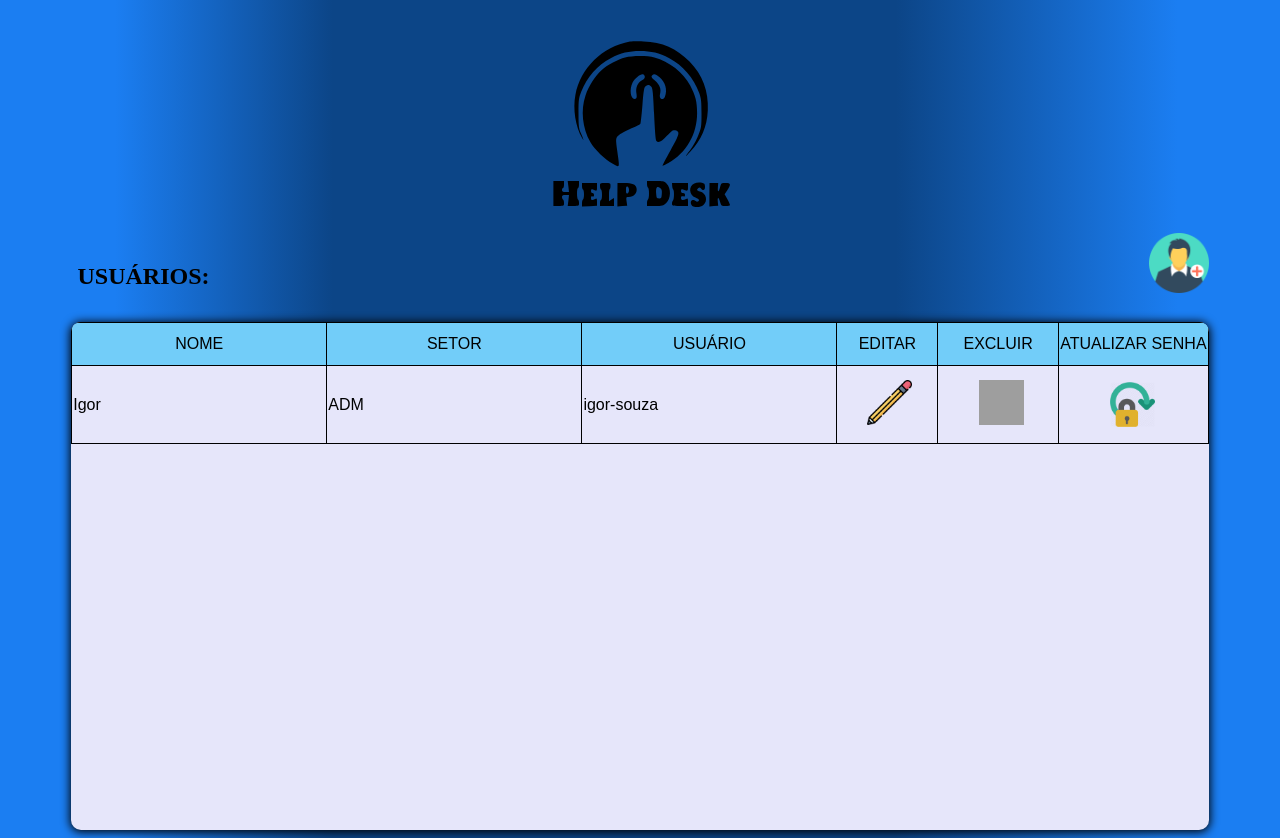
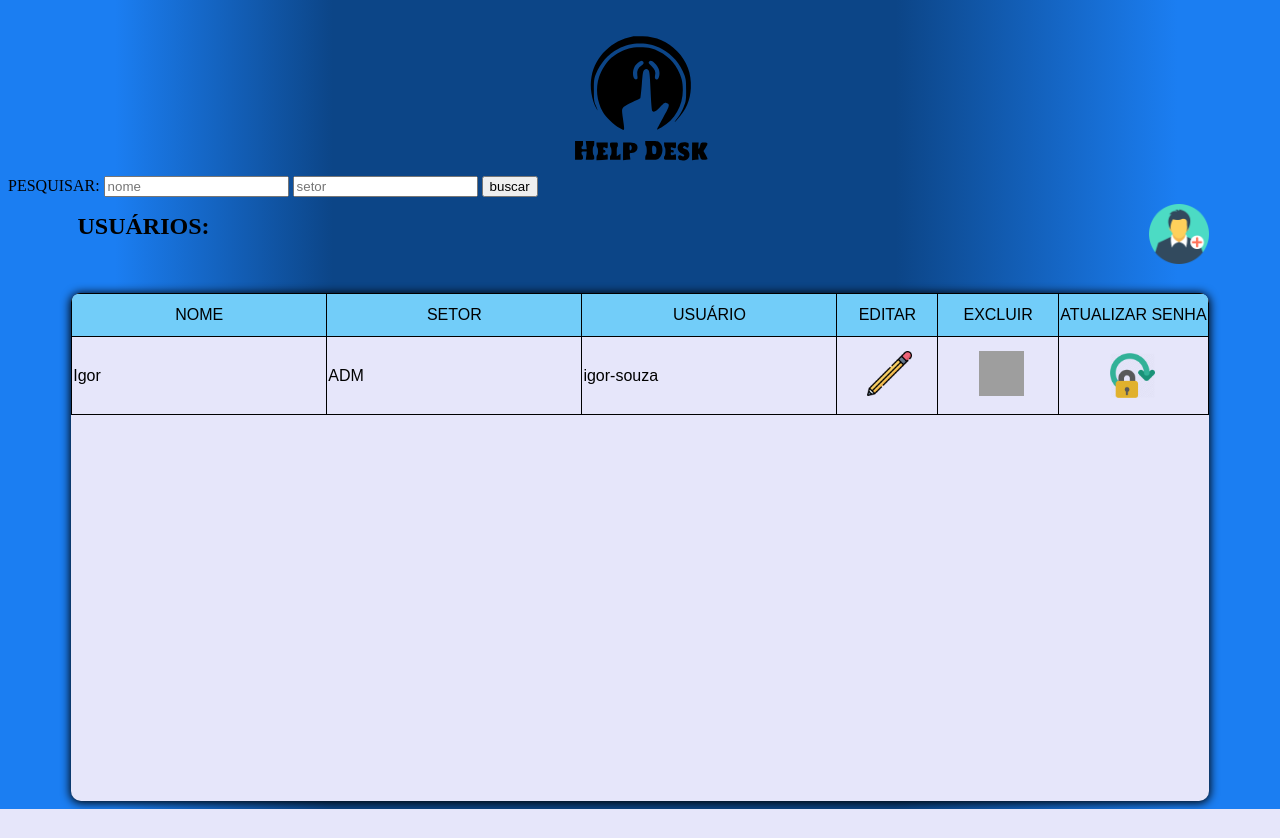
Before and after one commit to Igor-S-Souza/Trabalho-Final-1, a PHP site: page /ADM/usuario_setor.php in a window 1280 px wide. After the commit the page ends 809 px from the top, so only its background shows below. Run offline with PHP 8.4, Linux system fonts and the light colour scheme; the visitor is signed in with stand-in values (Sample User, id 1); data comes from the database, SQL or seed files in the repository; tables that the repository leaves empty hold one stand-in row (values such as "Sample post"); data that the repository does not hold is empty; some libraries are stand-ins or nearby versions; grey boxes are pictures that could not be loaded.

Commit message:
barra de pesquisa

```diff
--- a/ADM/usuario_setor.php
+++ b/ADM/usuario_setor.php
@@ -4,21 +4,37 @@ include ("../DADOS_USUARIO/dados_de_usuario.php");
 <!DOCTYPE html>
 <html>
 <head>
-	<?php include ('../BANCO/conexao.php'); ?>
+	<?php include ('../BANCO/conexao.php');
+
+  ?>
+
 	<meta charset="utf-8">
 	<meta name="viewport" content="width=device-width, initial-scale=1">
 	<link rel="stylesheet" type="text/css" href="../CSS/estilo.css">
 	<script src="https://kit.fontawesome.com/875bd3d356.js" crossorigin="anonymous"></script>
 	<title></title>
 </head>
+<?php
+
+  $nomepesquisa=$_POST['nome'];
+  $setorpesquisa=$_POST['setor'];
+
+ ?>
 <body class="corpo">
 
 	<center>
-<a href="menu.php"><img src="../IMAGENS/logo.svg" style="max-width : 100%; height :200px; margin-top:  1% "></a>
+<a href="menu.php"><img src="../IMAGENS/logo.svg" style="max-width : 100%; height :150px; margin-top:  1% "></a>
 	<br>
 	<br>
 	</center>
 	<h2 style="margin-left:5.5%; margin-bottom: -5%;" >USUÁRIOS:</h2>
+
+  <form class="" action="usuario_setor.php" method="post">
+    <label class="">PESQUISAR:</label>
+    <input type="text" name="nome" value="" placeholder="nome">
+    <input type="text" name="setor" value="" placeholder="setor">
+    <input type="submit" name="buscar" value="buscar">
+  </form>
 
 		<div>
 			<a href="adicionar_usuario_setor.php"><img src="../IMAGENS/adicionar_usuario.png" class="imagem_adicionar_usuario"></a>
@@ -48,7 +64,17 @@ include ("../DADOS_USUARIO/dados_de_usuario.php");
 		</td>
 	</tr>
 <?php
-	$selecionando = mysqli_query($conexao, "SELECT * FROM usuario_por_setor ORDER BY id");
+if (($nomepesquisa !='') && ($setorpesquisa !='')){
+  $selecionando = mysqli_query($conexao, "SELECT * FROM usuario_por_setor where nome='".$nomepesquisa."' and setor ='".
+   $setorpesquisa . "' ORDER BY id");
+}elseif ($nomepesquisa !='') {
+  $selecionando = mysqli_query($conexao, "SELECT * FROM usuario_por_setor where nome='".$nomepesquisa."' ORDER BY id");
+}elseif ($setorpesquisa !='') {
+  $selecionando = mysqli_query($conexao, "SELECT * FROM usuario_por_setor where setor='".$setorpesquisa."' ORDER BY id");
+}else{
+  	$selecionando = mysqli_query($conexao, "SELECT * FROM usuario_por_setor ORDER BY id");
+}
+
 	WHILE($campo = mysqli_fetch_array($selecionando)){
 		 $id = $campo['id'];
 		 $nome = $campo['nome'];
```
Also changed, not shown: RH/usuario_setor.php (+7 -0 lines).
